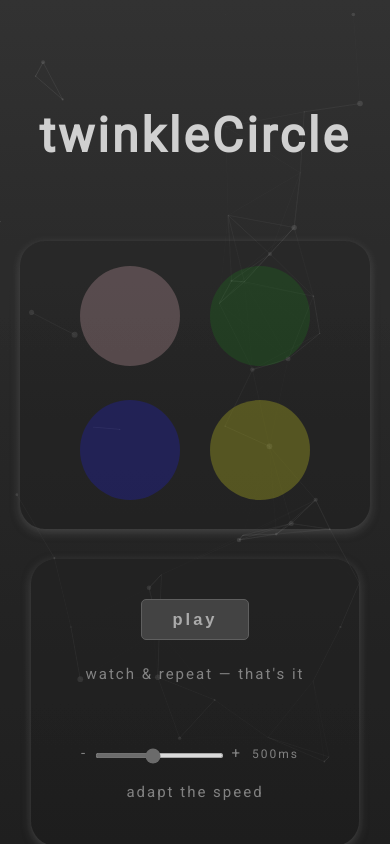
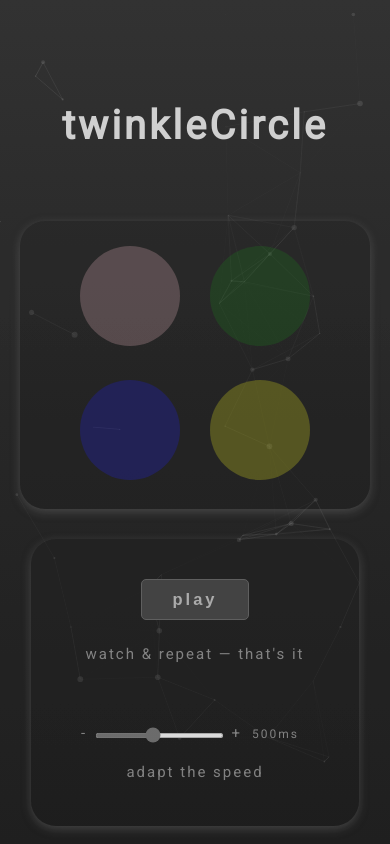
Before and after one commit to clasei/twinkle-circle, a React (Create React App) app: page / in a window 390 px wide. Built offline with nearby package versions, Linux system fonts and the light colour scheme.

Commit message:
title style updated for mobile

```diff
--- a/src/components/CircleContainer/CircleContainer.css
+++ b/src/components/CircleContainer/CircleContainer.css
@@ -18,5 +18,6 @@
         margin: 20px;
         padding: 10px;
         align-items: flex-start;
+        min-width: fit-content;
     }
   }
--- a/src/components/Header/Header.css
+++ b/src/components/Header/Header.css
@@ -20,4 +20,8 @@
         margin-top: 75px;
         margin-bottom: 25px;
     }
+
+    .title {
+        font-size: 2.5em;
+    }
   }
```
